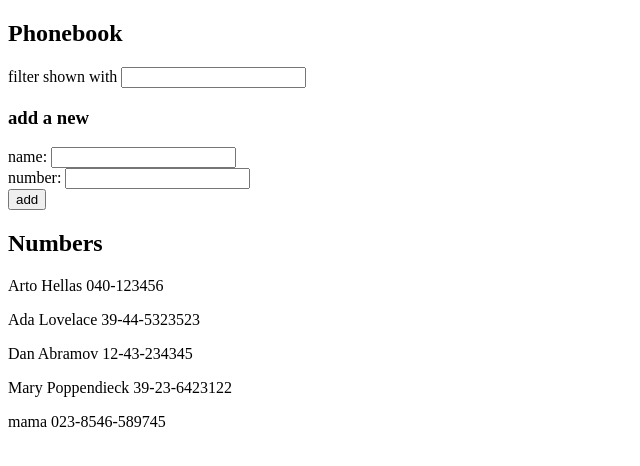
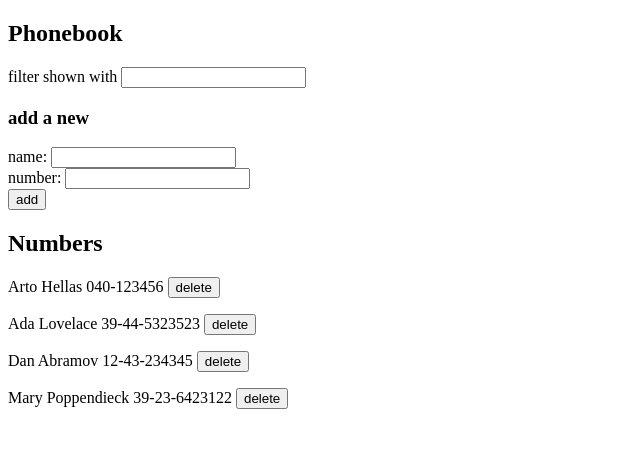
Before and after one commit to Doquynh2603/Fullstack, a React (Vite) app in the folder part 2/react/: page / in a window 1280 px wide. Shown: the top 466 px of the page, without its empty margins (0-640 px from the left). Built offline with nearby package versions, Linux system fonts and the light colour scheme; data requests are answered from the project's data file.

Commit message:
exercise 2.14

```diff
--- a/part 2/react/db.json
+++ b/part 2/react/db.json
@@ -19,11 +19,6 @@
       "name": "Mary Poppendieck",
       "number": "39-23-6423122",
       "id": "4"
-    },
-    {
-      "id": "bcb4",
-      "name": "mama",
-      "number": "023-8546-589745"
     }
   ]
 }
--- a/part 2/react/src/App.jsx
+++ b/part 2/react/src/App.jsx
@@ -27,6 +27,18 @@ const App = () => {
     })
 
   }
+  const handleDelete = (id) => {
+    const person = persons.find(p => p.id === id)
+    window.confirm(`Delete ${person.name}?`)
+    PhoneBook.deletePhone(person.id).then(deletePhone => {
+      console.log("dữ liệu cần xóa trên server", deletePhone);
+      setPersons(persons.filter(person => person.id !== id))
+      console.log("Xóa dữ liệu thành công");
+    })
+      .catch(e => {
+        alert("Error ", e.message)
+      })
+  }
   const [filter, setFilter] = useState('')
   const subFilter = persons.filter(person =>
     person.name.toLowerCase().includes(filter.toLowerCase()))
@@ -43,7 +55,7 @@ const App = () => {
         handleSubmit={addNew}
       />
       <h2>Numbers</h2>
-      <Persons persons={subFilter} />
+      <Persons persons={subFilter} handleDelete={handleDelete} />
     </div>
   )
 }
--- a/part 2/react/src/component/Persons/index.jsx
+++ b/part 2/react/src/component/Persons/index.jsx
@@ -1,8 +1,10 @@
-const Persons = ({ persons }) => {
+const Persons = ({ persons, handleDelete }) => {
     return (
         <div>
             {
-                persons.map((person) => <p key={person.id}>{person.name} {person.number}</p>)
+                persons.map((person) =>
+                    <p key={person.id}>{person.name} {person.number} <button onClick={() => handleDelete(person.id)}>delete</button></p>
+                )
             }
         </div>
     )
--- a/part 2/react/src/services/be.js
+++ b/part 2/react/src/services/be.js
@@ -10,4 +10,8 @@ const addPhone = (newPhone) => {
     const request = axios.post(url, newPhone)
     return request.then(response => response.data)
 }
-export default { getAll, addPhone }
+const deletePhone = id => {
+    const request = axios.delete(`${url}/${id}`)
+    return request.then(response => response.data)
+}
+export default { getAll, addPhone, deletePhone }
```
